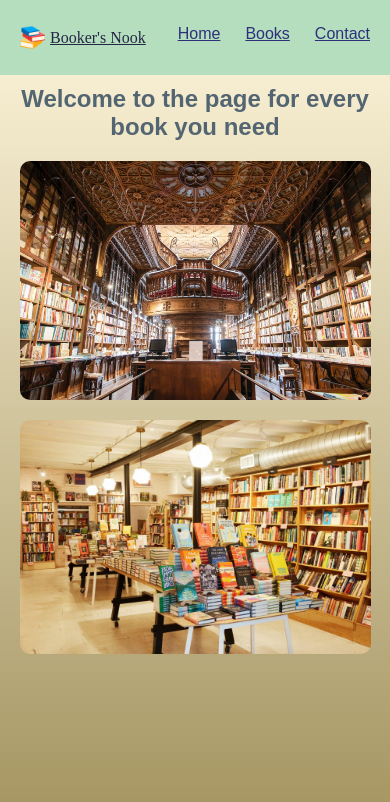
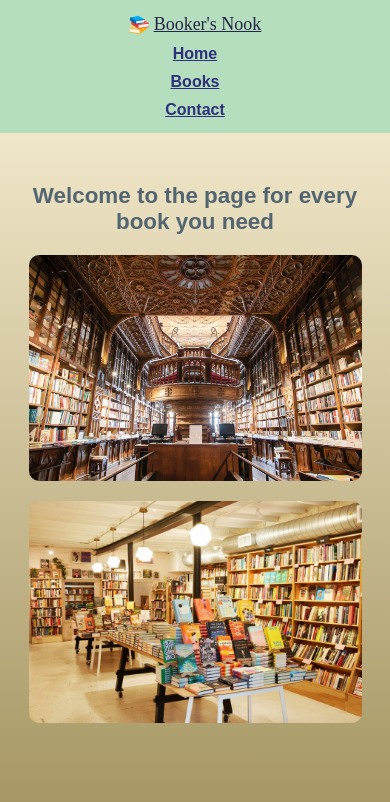
Before and after one commit to Kayla-BinusInter/HCI_LAB_WEEK05_Kayla, a plain HTML site: page index.html in a window 390 px wide. Drawn offline with Linux system fonts and the light colour scheme.

Commit message:
Add files via upload

```diff
--- a/style.css
+++ b/style.css
@@ -58,13 +58,131 @@ body {
 .nav-links a {
     font-family: Arial, Helvetica, sans-serif;
     color: #2f307b;
-    font-weight: 600px;
+    font-weight: 600;
     border-bottom: 2px solid transparent;
+}
+
+@media (max-width: 900px){
+    .container{
+        padding: 0 16px;
+    }
+
+    .hero-image, .kasd-image{
+        width: 100%;
+        max-width: 720px;
+    }
+
+    .main-nav{
+        gap: 12px;
+    }
 }
 
 .nav-links a:hover {
     color: #536cb0;
     border-bottom-color: #3b533f;
+}
+
+@media (max-width: 600px) {
+    .main-nav {
+        flex-direction: column;
+        align-items: center;
+        gap: 10px;
+    }
+
+    .main-header {
+        padding: 14px 0;
+    }
+
+    .logo {
+        font-size: 18px;
+    }
+
+    .logo-image {
+        width: 20px;
+        height: 20px;
+    }
+
+    .nav-links ul {
+        flex-direction: column;
+        gap: 10px;
+        align-items: center;
+    }
+
+    .nav-links a {
+        font-size: 16px;
+        padding: 6px 8px;
+    }
+
+    .container-hero {
+        padding: 40px 10px;
+        gap: 12px;
+    }
+
+    .container-hero h1 {
+        font-size: 1.4rem;
+        padding: 0 8px;
+    }
+
+    .hero-image,
+    .kasd-image {
+        width: 100%;
+        max-width: 420px;
+    }
+}
+
+.nav-links a {
+    font-family: Arial, Helvetica, sans-serif;
+    color: #2f307b;
+    font-weight: 600; /* removed px */
+    border-bottom: 2px solid transparent;
+}
+
+@media (max-width: 600px) {
+    .main-nav {
+        flex-direction: column;
+        align-items: center;
+        gap: 10px;
+    }
+
+    .main-header {
+        padding: 14px 0;
+    }
+
+    .logo {
+        font-size: 18px;
+    }
+
+    .logo-image {
+        width: 20px;
+        height: 20px;
+    }
+
+    .nav-links ul {
+        flex-direction: column;
+        gap: 10px;
+        align-items: center;
+    }
+
+    .nav-links a {
+        font-size: 16px;
+        padding: 6px 8px;
+    }
+
+    .container-hero {
+        padding: 40px 10px;
+        gap: 12px;
+    }
+
+    .container-hero h1 {
+        font-size: 1.4rem;
+        padding: 0 8px;
+    }
+
+    .hero-image,
+    .kasd-image {
+        width: 100%;
+        max-width: 420px;
+    }
 }
 
 .container-hero {
```
Also changed, not shown: index.html (+1 -2 lines).
